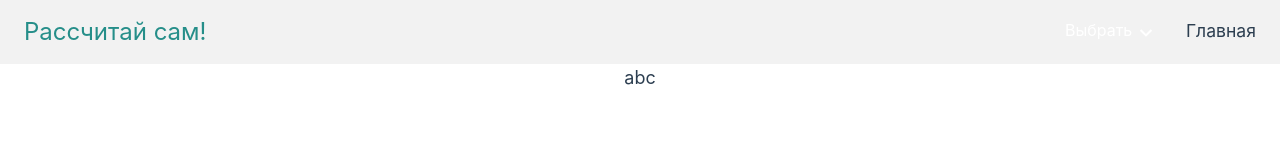
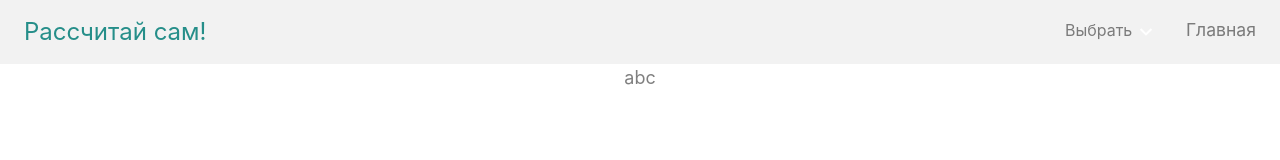
Before and after one commit to scobca/string_calc, a Vue app: page / in a window 1280 px wide. Shown: the top 160 px of the page. Built offline with nearby package versions, Linux system fonts and the light colour scheme.

Commit message:
color styles fixing (gray and white text in header: delete some variables and set one color for body and header)

```diff
--- a/src/App.vue
+++ b/src/App.vue
@@ -6,12 +6,10 @@
 <script>
 
 import VHeader from "@/components/UI/vHeader.vue";
-import HomeView from "@/views/HomeView.vue";
 
 export default {
   name: 'App',
   components: {
-      HomeView,
       VHeader
   }
 }
@@ -39,7 +37,6 @@ export default {
         --bg-color: var(--bg-dark);
         --text-color: var(--light);
 
-        --header-text: var(--header-dark);
         --header-logo: var(--header-logo-dark);
         --header-bg-color: var(--header-bg-dark);
     }
@@ -47,7 +44,7 @@ export default {
     *,
     *::before,
     *::after {
-        color: var(--light);
+        color: var(--text-color);
     }
 }
 
@@ -56,7 +53,6 @@ export default {
         --bg-color: var(--bg-light);
         --text-color: var(--dark);
 
-        --header-text: var(--header-light);
         --header-logo: var(--header-logo-light);
         --header-bg-color: var(--header-bg-light);
     }
@@ -64,7 +60,7 @@ export default {
     *,
     *::before,
     *::after {
-        color: var(--dark);
+        color: var(--text-color);
     }
 }
 </style>
--- a/src/assets/css/base.css
+++ b/src/assets/css/base.css
@@ -80,7 +80,6 @@
 
 body {
     min-height: 100vh;
-    color: var(--text-color);
     background: var(--bg-color);
     transition: color 0.5s, background-color 0.5s;
     line-height: 1.6;
@@ -91,3 +90,7 @@ body {
     -webkit-font-smoothing: antialiased;
     -moz-osx-font-smoothing: grayscale;
 }
+
+* {
+    color: var(--text-color);
+}
--- a/src/components/UI/vHeader.vue
+++ b/src/components/UI/vHeader.vue
@@ -1,16 +1,16 @@
 <template>
     <header class="header_container container">
-            <div class="header_logo"> Рассчитай сам! </div>
-            <div class="header_btt">
+            <div class="logo"> Рассчитай сам! </div>
+            <div class="list">
                 <ul class="buttons">
-                    <li class="header-button">
+                    <li class="header_button">
                         <router-link to="/"> Главная </router-link>
                     </li>
-                    <li class="header-button">
+                    <li class="header_button">
                         <v-select
                             :selects="categories"
+                            @select="updateTestsList"
                             class="header_button"
-                            @select="updateTestsList"
                         />
                     </li>
                 </ul>
@@ -79,9 +79,16 @@ export default {
     background-color: var(--header-bg-color);
 }
 
-.header_logo {
+.logo {
     color: var(--header-logo);
     font-size: 1.5rem;
+}
+
+.list {
+    display: flex;
+    flex-direction: row;
+    justify-content: left;
+    max-width: 15rem;
 }
 
 .buttons {
@@ -93,20 +100,7 @@ export default {
     font-size: 1.1rem;
 }
 
-.header_btt {
-    display: flex;
-    flex-direction: row;
-    justify-content: left;
-    max-width: 15rem;
-}
-
 .header_button {
     height: 2rem;
-    color: var(--header-logo);
 }
-
-.header_button > router-link:after {
-    color: white !important;
-}
-
 </style>
--- a/src/components/UI/vSelect.vue
+++ b/src/components/UI/vSelect.vue
@@ -101,6 +101,7 @@ export default {
     overflow: hidden;
     white-space: nowrap;
     text-overflow: ellipsis;
+    color: var(--text-color);
 }
 
 .select__list {
@@ -118,7 +119,7 @@ export default {
 .list__item {
     width: 100%;
     padding: 1rem;
-    color: var(--vt-c-text-dark-2);
+    color: var(--text-color);
     font-size: 1rem;
     text-align: left;
 }
@@ -127,4 +128,8 @@ export default {
     background: linear-gradient(130.42deg, #B27511 13.57%, #DD7E11 98.35%);
 }
 
+select {
+    color: var(--text-color);
+}
+
 </style>
```
